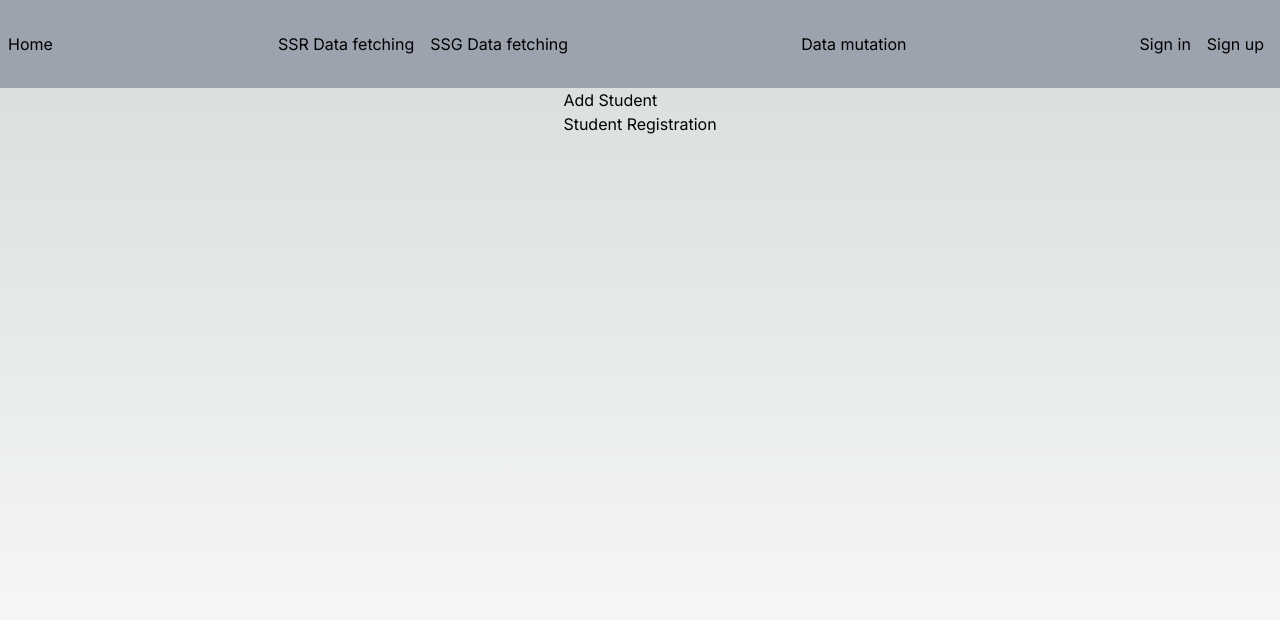
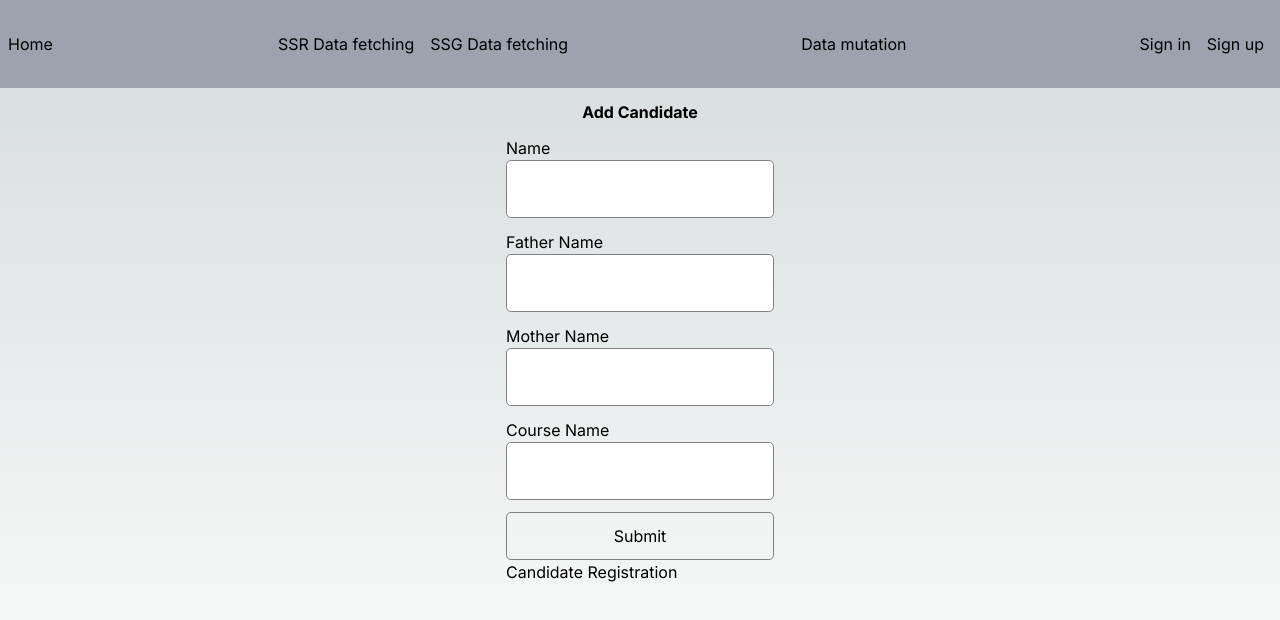
Before and after one commit to kismatraj/nextjsConcepts, a Next.js app: page /mutation in a window 1280 px wide. Shown: the top 620 px of the page. Built offline with nearby package versions, Linux system fonts and the light colour scheme.

Commit message:
Mutation progress

```diff
--- a/next.config.js
+++ b/next.config.js
@@ -1,5 +1,11 @@
 /** @type {import('next').NextConfig} */
 const nextConfig = {
+  async headers() {
+    return {
+      "Access-Control-Allow-Origin": ["http://172.16.21.63:5001/api/v1"],
+      "Access-Control-Allow-Methods": ["GET", "POST", "PUT", "DELETE"],
+    };
+  },
   images: {
     remotePatterns: [
       {
--- a/src/app/(auth)/types/user.d.ts
+++ b/src/app/(auth)/types/user.d.ts
@@ -1,4 +1,5 @@
 type TSignUpSchema = {
+  _id: "";
   name: { fName: string; mName: string; lName: string };
   userId: string;
   email: string;
--- /dev/null
+++ b/src/app/lib/candidates.ts
@@ -0,0 +1,15 @@
+export async function postSingle(candidate: TCandidate) {
+  const res = await fetch("http://172.16.21.63:5001/api/v1/candidate/single", {
+    method: "POST",
+    headers: { "Content-Type": "application/json" },
+    body: JSON.stringify(candidate),
+  });
+  if (!res.ok) undefined;
+  return res.json();
+}
+
+export async function getAllCandidates() {
+  const res = await fetch("http://172.16.21.63:5001/api/v1/candidate");
+  if (!res.ok) undefined;
+  return res.json();
+}
--- /dev/null
+++ b/src/app/mutation/AddCandidate.tsx
@@ -0,0 +1,79 @@
+"use client";
+import { useState } from "react";
+import { postSingle } from "../lib/candidates";
+
+const init: TCandidate = {
+  _id: "",
+  name: "",
+  fatherName: "",
+  motherName: "",
+  courseName: "",
+};
+
+const AddCandidate = () => {
+  const [candidate, setCandidate] = useState<TCandidate>(init);
+  const handleChange = (e: React.ChangeEvent<HTMLInputElement>) => {
+    const { name, value } = e.target;
+    setCandidate((prevData) => ({ ...prevData, [name]: value }));
+  };
+
+  const handleSubmit = async (e: React.MouseEvent<HTMLButtonElement>) => {
+    e.preventDefault();
+    console.log(candidate);
+
+    const saved = await postSingle(candidate);
+    console.log(saved);
+  };
+
+  return (
+    <form className="flex flex-col gap-3">
+      <p className="font-bold text-center mt-3">Add Candidate</p>
+      <div className="flex flex-col">
+        <label htmlFor="name">Name</label>
+        <input
+          type="text"
+          name="name"
+          value={candidate?.name}
+          onChange={handleChange}
+          className="p-4 border border-1"
+        />
+      </div>
+
+      <div className="flex flex-col">
+        <label htmlFor="fatherName">Father Name</label>
+        <input
+          type="text"
+          name="fatherName"
+          value={candidate?.fatherName}
+          onChange={handleChange}
+          className="p-4 border border-1"
+        />
+      </div>
+
+      <div className="flex flex-col">
+        <label htmlFor="motherName">Mother Name</label>
+        <input
+          type="text"
+          name="motherName"
+          value={candidate?.motherName}
+          onChange={handleChange}
+          className="p-4 border border-1"
+        />
+      </div>
+
+      <div className="flex flex-col">
+        <label htmlFor="courseName">Course Name</label>
+        <input
+          type="text"
+          name="courseName"
+          value={candidate?.courseName}
+          onChange={handleChange}
+          className="p-4 border border-1"
+        />
+      </div>
+      <button onClick={handleSubmit}>Submit</button>
+    </form>
+  );
+};
+
+export default AddCandidate;
--- a/src/app/mutation/AddStudent.tsx
+++ /dev/null
@@ -1,5 +0,0 @@
-const AddStudent = () => {
-  return <div>Add Student</div>;
-};
-
-export default AddStudent;
--- /dev/null
+++ b/src/app/mutation/ListCandidate.tsx
@@ -0,0 +1,5 @@
+const CandidateRegistration = () => {
+  return <div>Candidate Registration</div>;
+};
+
+export default CandidateRegistration;
--- a/src/app/mutation/ListStudents.tsx
+++ /dev/null
@@ -1,5 +0,0 @@
-const StudentRegistration = () => {
-  return <div>Student Registration</div>;
-};
-
-export default StudentRegistration;
--- a/src/app/mutation/page.tsx
+++ b/src/app/mutation/page.tsx
@@ -1,11 +1,11 @@
-import AddStudent from "./AddStudent";
-import ListStudents from "./ListStudents";
+import AddCandidate from "./AddCandidate";
+import ListCandidate from "./ListCandidate";
 
 const DataMutationPage = () => {
   return (
     <div>
-      <AddStudent />
-      <ListStudents />
+      <AddCandidate />
+      <ListCandidate />
     </div>
   );
 };
```
Also changed, not shown: src/app/types/Candidate.d.ts (added, +7 -0 lines), src/app/types/Products.d.ts (renamed from src/app/data-fetching/ssg/Products.d.ts), src/app/types/User.d.ts (renamed from src/app/data-fetching/ssr/User.d.ts).
